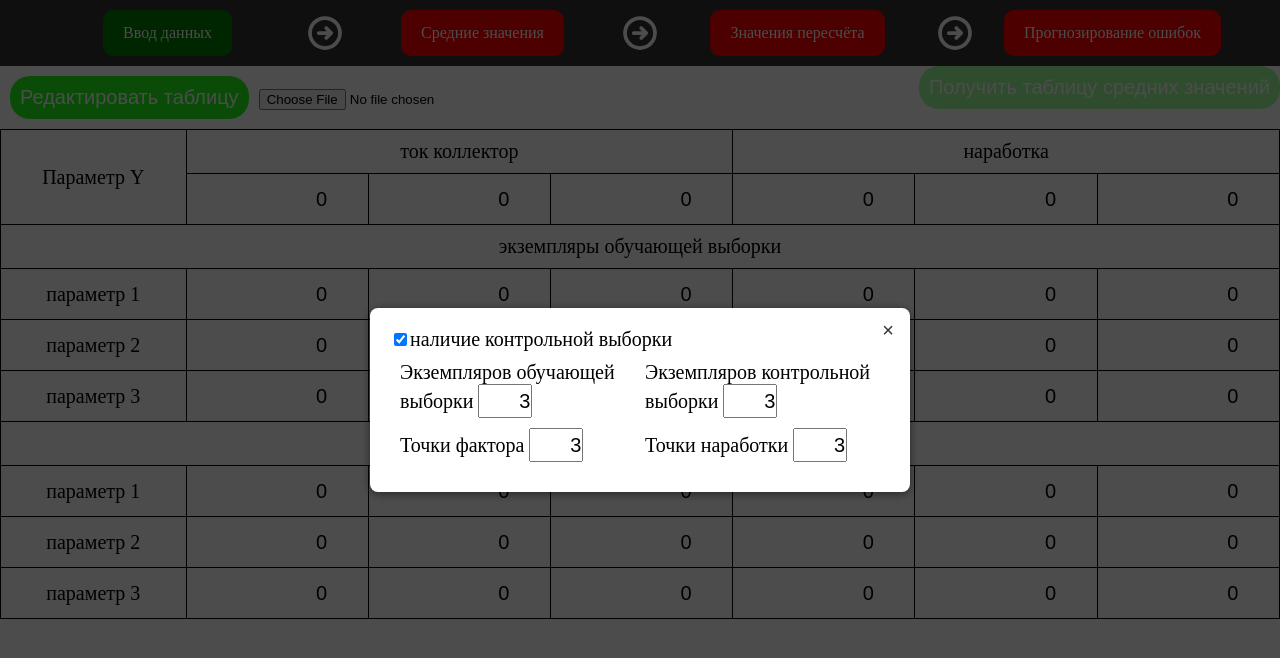
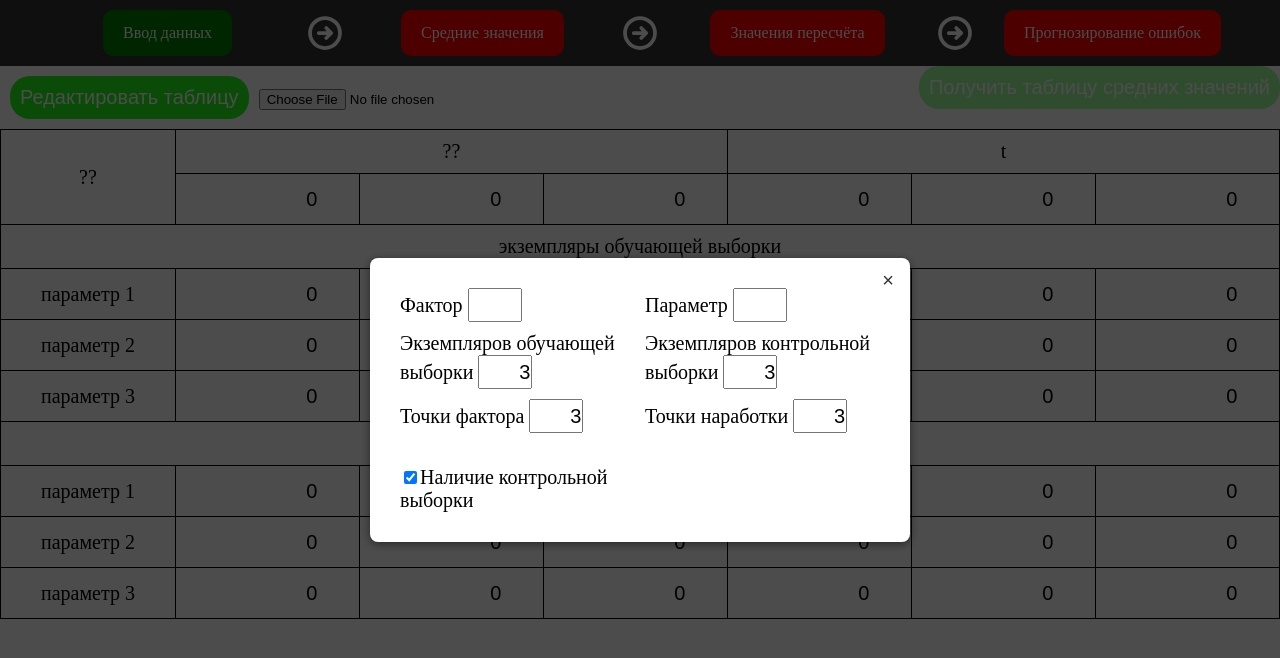
Before and after one commit to Mikhaello1/borovikov, a React app: page / in a window 1280 px wide. Both pictures are taken after a click on the button "Ручной ввод". Shown: the top 658 px of the page. Built offline with nearby package versions, Linux system fonts and the light colour scheme; the HTML template or start-up script is replaced by a standard one.

Commit message:
feat: added modalsSlice

```diff
--- a/src/components/modal/EditTableModal.jsx
+++ b/src/components/modal/EditTableModal.jsx
@@ -1,17 +1,18 @@
 import React from "react";
 import { useDispatch, useSelector } from "react-redux";
-import styles from "../../styles/EditTableModal.module.css"
+import styles from "../../styles/EditTableModal.module.css";
 import MyInput from "../UI/MyInput";
+import { setFactorQuantity, setParameterQuantity } from "../../redux/slices/importedDataSlices/quantitiesSlice";
 
 export default function EditTableModal() {
-
     const dispatch = useDispatch();
 
     const currencyData = useSelector((state) => state.factorData.values);
     const workTimeData = useSelector((state) => state.workTimeData.values);
     const educParamData = useSelector((state) => state.paramData.educ);
     const controlParamData = useSelector((state) => state.paramData.control);
-
+    const factor = useSelector((state) => state.quantities.factor);
+    const parameter = useSelector((state) => state.quantities.parameter);
 
     const handleControlSample = (event) => {
         const isChecked = event.target.checked;
@@ -81,10 +82,15 @@ export default function EditTableModal() {
 
     return (
         <div>
-            <input type="checkbox" checked={controlParamData.length > 0} onChange={(e) => handleControlSample(e)} />
-            наличие контрольной выборки
-            <br />
             <div className={styles.inputSection}>
+                <div>
+                    <span style={{ marginRight: "5px" }}>Фактор</span>
+                    <MyInput className={styles.pointsInput} value={factor} onChange={(e) => dispatch(setFactorQuantity(e.target.value))} />
+                </div>
+                <div>
+                    <span style={{ marginRight: "5px" }}>Параметр</span>
+                    <MyInput className={styles.pointsInput} value={parameter} onChange={(e) => dispatch(setParameterQuantity(e.target.value))} />
+                </div>
                 <div>
                     <span style={{ marginRight: "5px" }}>Экземпляров обучающей выборки</span>
                     <MyInput
@@ -125,6 +131,11 @@ export default function EditTableModal() {
                         onChange={(e) => handleChangeNumOfPoints(e.currentTarget.value, setWorkTimePoints, 1)}
                     />
                 </div>
+                <div>
+                    <br />
+                    <input type="checkbox" checked={controlParamData.length > 0} onChange={(e) => handleControlSample(e)} />
+                    Наличие контрольной выборки
+                </div>
             </div>
         </div>
     );
--- a/src/pages/ImportedDataTable.jsx
+++ b/src/pages/ImportedDataTable.jsx
@@ -20,6 +20,7 @@ import { setAvgRouteAvailable } from "../redux/slices/routesSlice";
 import { importDataChecker } from "../helpers/importDataChecker";
 import EditTableModal from "../components/modal/editTableModal";
 import Modal from "../components/modal/Modal";
+import { setIsEditTableModalOpen } from "../redux/slices/modalsSlice";
 
 export default function ImportedDataTable() {
     const dispatch = useDispatch();
@@ -29,14 +30,18 @@ export default function ImportedDataTable() {
     const educParamData = useSelector((state) => state.paramData.educ);
     const controlParamData = useSelector((state) => state.paramData.control);
     const paramData = useSelector((state) => state.paramData);
+    const isEditTableModalOpen = useSelector((state) => state.modals.isEditTableModalOpen);
+    const factor = useSelector(state => state.quantities.factor);
+    const parameter = useSelector(state => state.quantities.paramter);
 
     let navigate = useNavigate();
 
-    const [isModalOpen, setIsModalOpen] = useState(true);
-
     const handleCloseModal = () => {
-        setIsModalOpen(false);
+        dispatch(setIsEditTableModalOpen(false))
     };
+    const handleOpenModal = () => {
+        dispatch(setIsEditTableModalOpen(true))
+    }
 
     const isDataValid = useMemo(() => {
         return importDataChecker(educParamData, controlParamData, currencyData, workTimeData);
@@ -85,13 +90,13 @@ export default function ImportedDataTable() {
             {educParamData?.length ? (
                 <div className={styles.ImportedDataTable}>
 
-                    <Modal isOpen={isModalOpen} onClose={handleCloseModal}>
+                    <Modal isOpen={isEditTableModalOpen} onClose={handleCloseModal}>
                         <EditTableModal />
                     </Modal>
 
                     <MyButton
                         style={{margin: "10px 10px 10px"}}
-                        onClick={() => setIsModalOpen(true)}
+                        onClick={handleOpenModal}
                     >
                         Редактировать таблицу
                     </MyButton>
@@ -102,10 +107,10 @@ export default function ImportedDataTable() {
                         <thead>
                             <tr>
                                 <td rowSpan={2} style={styles.td}>
-                                    Параметр Y
+                                    {parameter || "??"}
                                 </td>
-                                <td colSpan={currencyData.length}>ток коллектор</td>
-                                <td colSpan={workTimeData.length}>наработка</td>
+                                <td colSpan={currencyData.length}>{factor || "??"}</td>
+                                <td colSpan={workTimeData.length}>t</td>
                             </tr>
                             <tr>
                                 {currencyData.map((value, index) => (
--- /dev/null
+++ b/src/redux/slices/modalsSlice.js
@@ -0,0 +1,19 @@
+import { createSlice } from "@reduxjs/toolkit";
+
+const initialState = {
+    isEditTableModalOpen: true,
+};
+
+const modalsSlice = createSlice({
+    name: "modals",
+    initialState,
+    reducers: {
+        setIsEditTableModalOpen: (state, action) => {
+            state.isEditTableModalOpen = action.payload
+        },
+
+    },
+});
+
+export const { setIsEditTableModalOpen } = modalsSlice.actions;
+export default modalsSlice.reducer;
--- a/src/redux/store.js
+++ b/src/redux/store.js
@@ -8,6 +8,7 @@ import recalcedValuesReducer from "./slices/recalcedValuesSlice.js";
 import routesSliceReducer from "./slices/routesSlice.js";
 import forecastErrorsReducer from "./slices/forecastErrorsSlice.js";
 import quantitiesReducer from "./slices/importedDataSlices/quantitiesSlice.js";
+import modalsReducer from "./slices/modalsSlice.js"
 
 export const store = configureStore({
     reducer: {
@@ -20,6 +21,7 @@ export const store = configureStore({
         routes: routesSliceReducer,
         forecastErrors: forecastErrorsReducer,
         quantities: quantitiesReducer,
+        modals: modalsReducer,
     },
     // middleware: (getDefaultMiddleware) =>
     //   getDefaultMiddleware({
```
